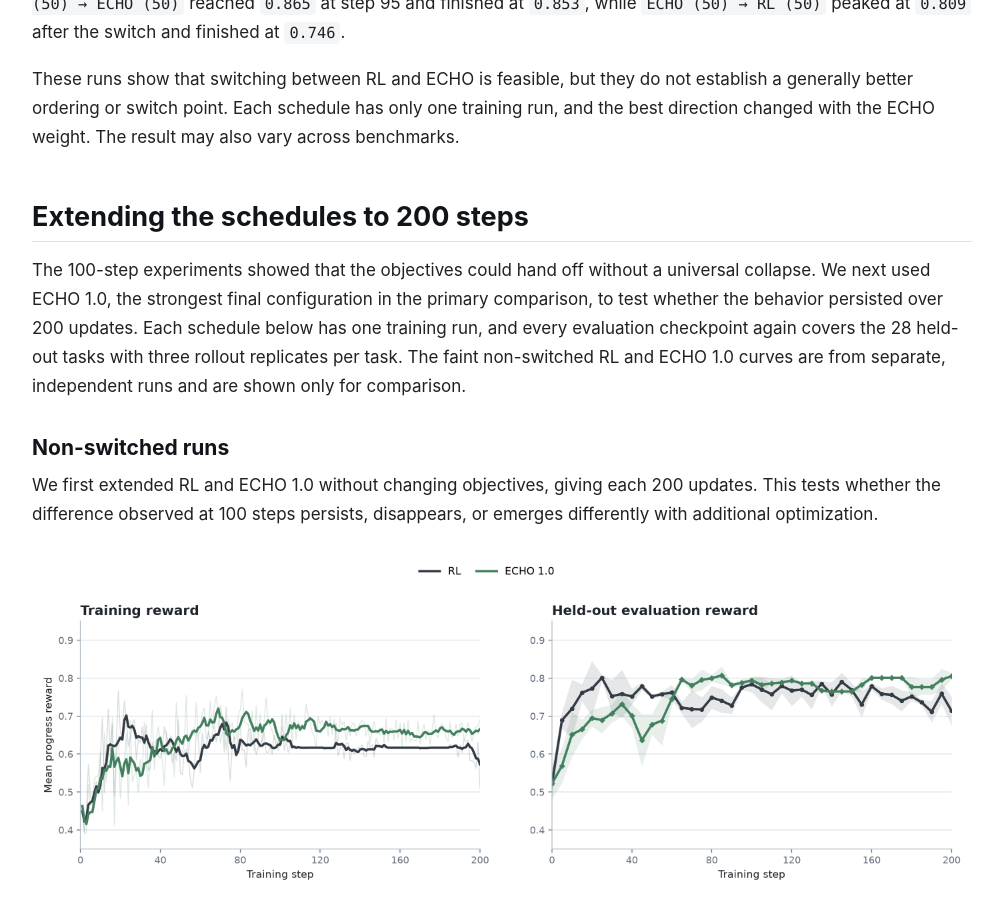
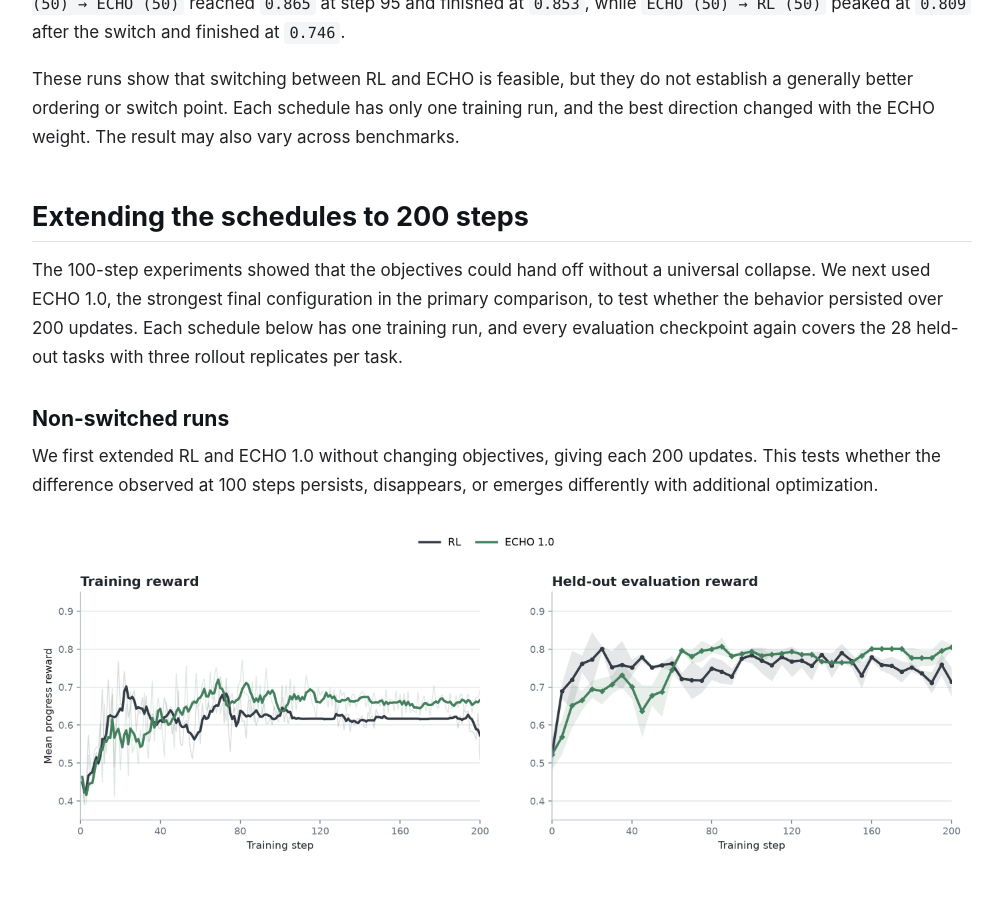
Before and after one commit to Bhoy1/echo-babyai-findings, a Jekyll site: the page built from index.md, in a window 1280 px wide and 900 px high, scrolled down 8796 px. Shown: the whole window, without its empty margins (138-1135 px from the left). Built offline with Jekyll 4.4.1, drawn with Linux system fonts in a browser that asks for light colours; some of the changed text lies outside the part shown.

Commit message:
Place reference-curve notes with switch figures

```diff
--- a/index.md
+++ b/index.md
@@ -142,7 +142,7 @@
 
 ## Extending the schedules to 200 steps
 
-The 100-step experiments showed that the objectives could hand off without a universal collapse. We next used ECHO 1.0, the strongest final configuration in the primary comparison, to test whether the behavior persisted over 200 updates. Each schedule below has one training run, and every evaluation checkpoint again covers the 28 held-out tasks with three rollout replicates per task. The faint non-switched RL and ECHO 1.0 curves are from separate, independent runs and are shown only for comparison.
+The 100-step experiments showed that the objectives could hand off without a universal collapse. We next used ECHO 1.0, the strongest final configuration in the primary comparison, to test whether the behavior persisted over 200 updates. Each schedule below has one training run, and every evaluation checkpoint again covers the 28 held-out tasks with three rollout replicates per task.
 
 ### Non-switched runs
 
```
Also changed, not shown: other parts of index.md (+4 -0 lines).
